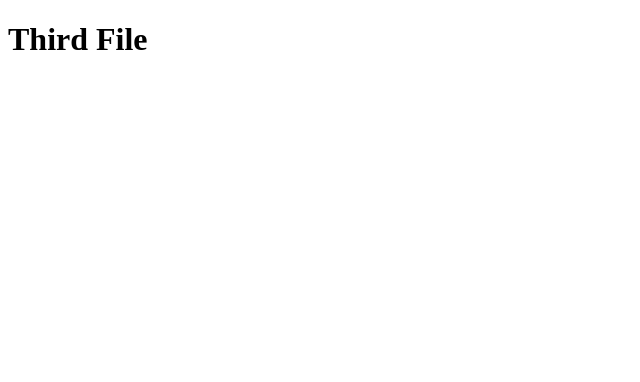
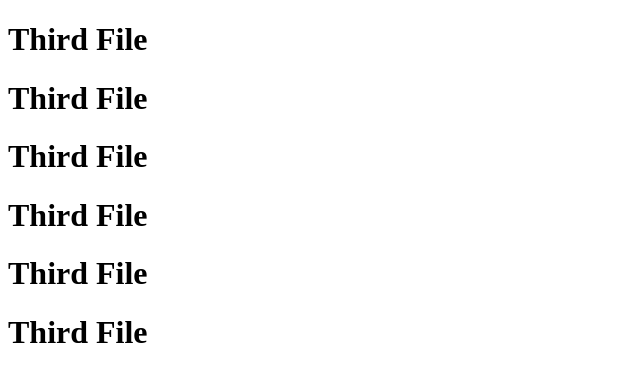
Before and after one commit to KeenWarrior/scaler-python-lld-may24-demo, a plain HTML site: page third.html in a window 1280 px wide. Shown: the whole page, without its empty margins (0-640 px from the left). Drawn offline with Linux system fonts and the light colour scheme.

Commit message:
more changes

```diff
--- a/third.html
+++ b/third.html
@@ -7,5 +7,10 @@
 </head>
 <body>
     <h1>Third File</h1>
+    <h1>Third File</h1>
+    <h1>Third File</h1>
+    <h1>Third File</h1>
+    <h1>Third File</h1>
+    <h1>Third File</h1>
 </body>
 </html>
```
